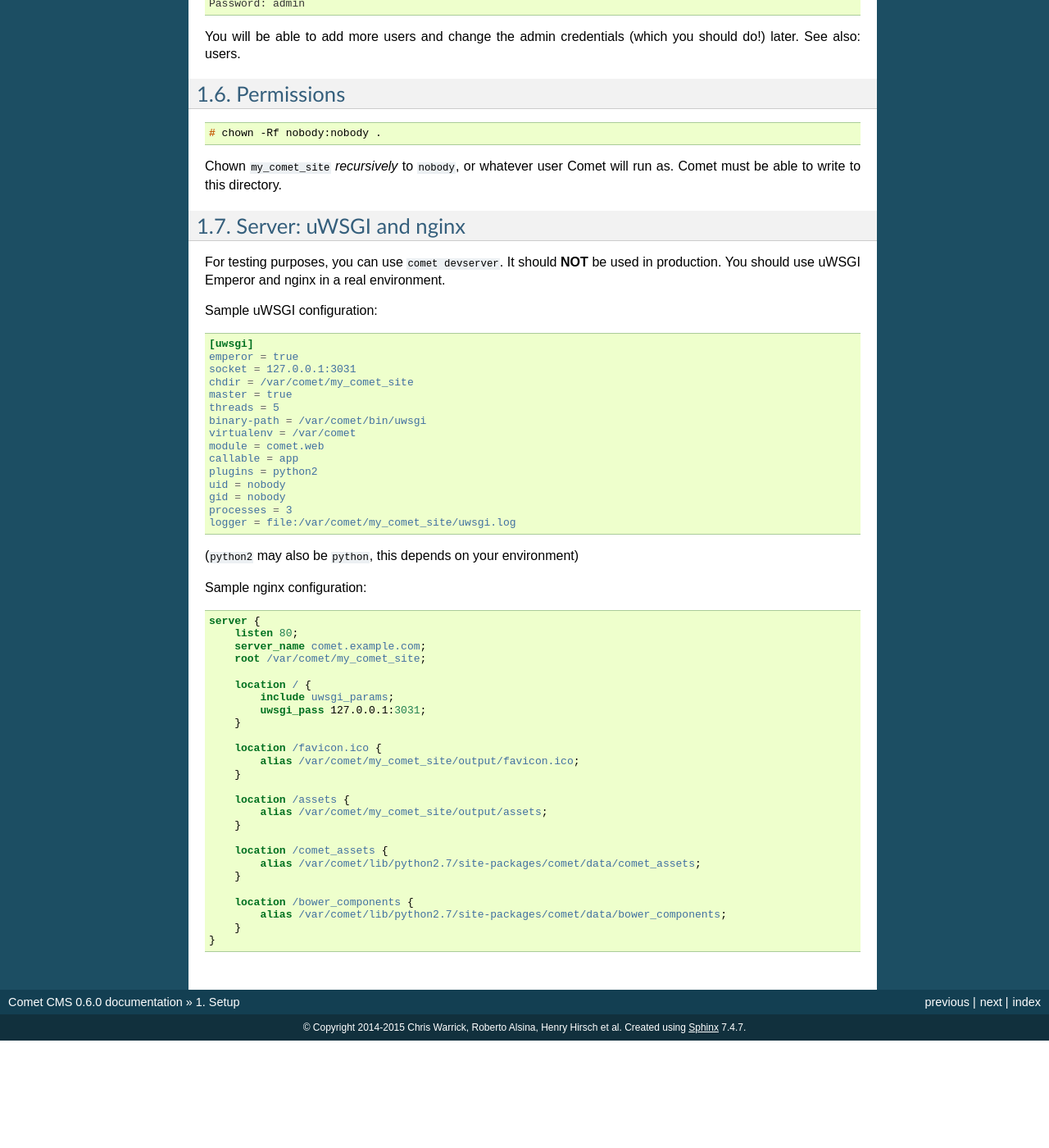
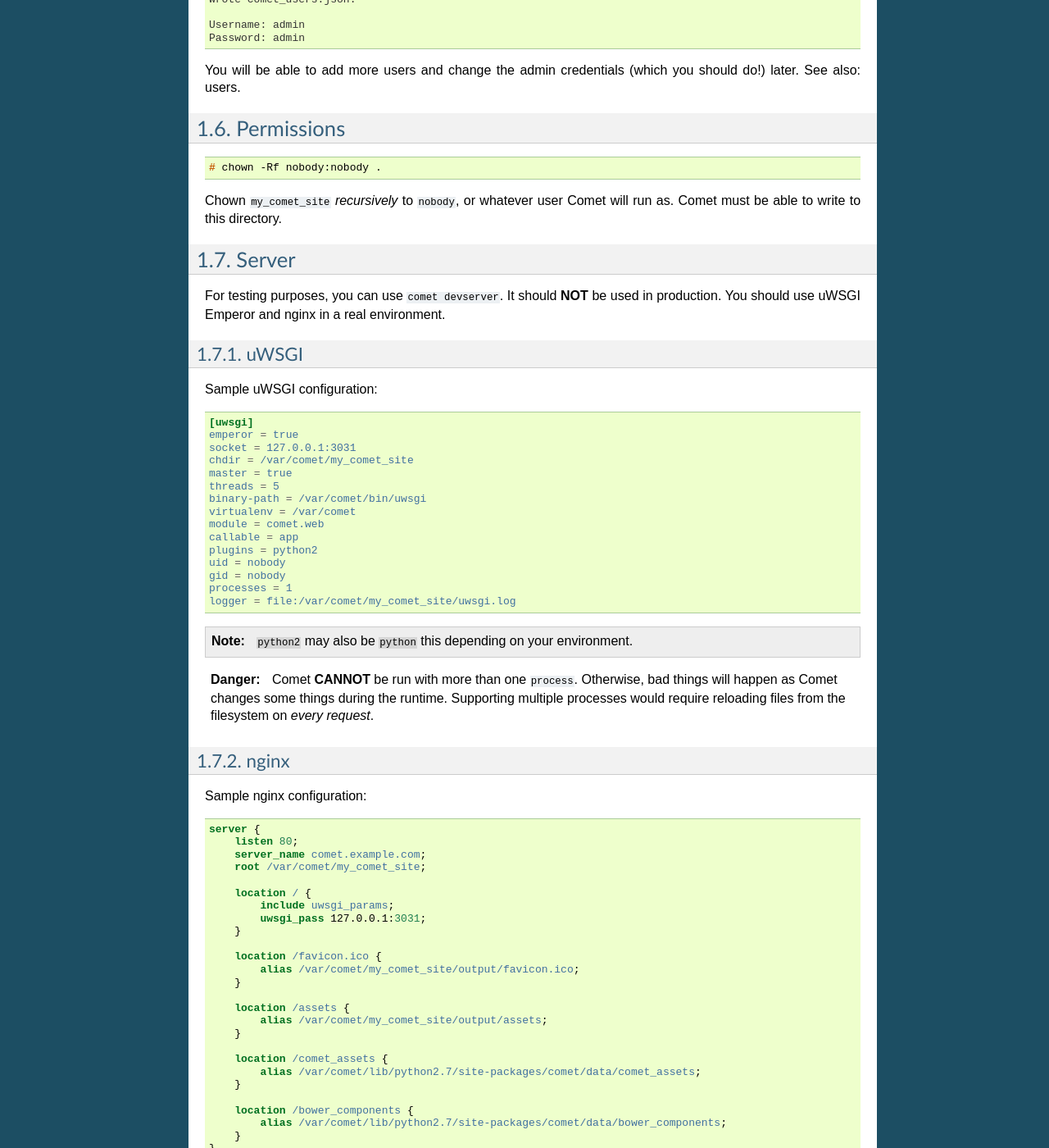
Before and after one commit to getnikola/coil, a Sphinx documentation site: the page built from docs/admin/setup.rst, in a window 1280 px wide and 1400 px high, scrolled down 1467 px. Shown: the whole window at 82% size. Built offline with Sphinx 7.4.7, drawn with Linux system fonts in a browser that asks for light colours; before the commit the page ends 2736 px from its top, so only the background shows below that; some of the changed text lies outside the part shown.

Commit message:
ban running with multiple processes
site and app.config['USERS'] change on runtime.  If more than
one processes is created, many requests will fail if changes
do occur.

We may find a fix in the future.

Signed-off-by: Chris Warrick <kwpolska@gmail.com>

```diff
--- a/docs/admin/setup.rst
+++ b/docs/admin/setup.rst
@@ -95,13 +95,17 @@ Permissions
 Chown ``my_comet_site`` *recursively* to ``nobody``, or whatever
 user Comet will run as.  Comet must be able to write to this directory.
 
-Server: uWSGI and nginx
-=======================
+Server
+======
 
 For testing purposes, you can use ``comet devserver``.  It should **NOT** be used
 in production.  You should use uWSGI Emperor and nginx in a real environment.
 
+uWSGI
+-----
+
 Sample uWSGI configuration:
+
 
 .. code-block:: ini
 
@@ -118,11 +122,22 @@ Sample uWSGI configuration:
     plugins = python2
     uid = nobody
     gid = nobody
-    processes = 3
+    processes = 1
     logger = file:/var/comet/my_comet_site/uwsgi.log
 
+.. note::
 
-(``python2`` may also be ``python``, this depends on your environment)
+   ``python2`` may also be ``python`` this depending on your environment.
+
+.. danger::
+
+   Comet **CANNOT** be run with more than one ``process``.  Otherwise, bad
+   things will happen as Comet changes some things during the runtime.
+   Supporting multiple processes would require reloading files from the
+   filesystem on *every request*.
+
+nginx
+-----
 
 Sample nginx configuration:
 
```
Also changed, not shown: 1 other file.
